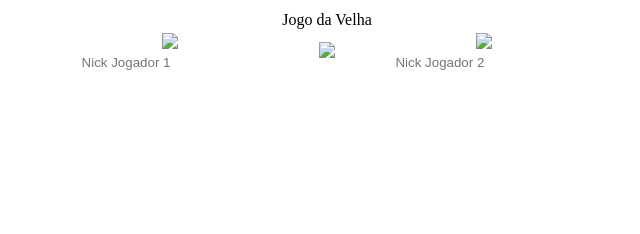
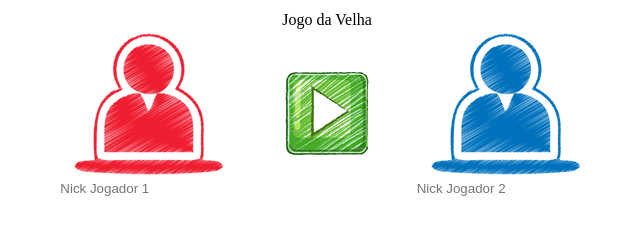
Before and after one commit to otaviotnk/JogoDaVelha, a plain HTML site: page index.html in a window 1280 px wide. Shown: the whole page, without its empty margins (313-953 px from the left). Drawn offline with Linux system fonts and the light colour scheme.

Commit message:
Update index.html

```diff
--- a/index.html
+++ b/index.html
@@ -19,15 +19,15 @@
 
 					<tr>
 						<td align="center">
-							<img src="imagens/jogador_1.png">
+							<img src="jogador_1.png">
 							<br>
 							<input id="entrada_apelido_jogador_1" type="text" name="" maxlength="10" placeholder="Nick Jogador 1"  style="border: 0px">
 						</td>
 						<td align="center">
-							<img id="btn_iniciar_jogo" src="imagens/iniciar.png">
+							<img id="btn_iniciar_jogo" src="iniciar.png">
 						</td>
 						<td align="center">
-							<img src="imagens/jogador_2.png">
+							<img src="jogador_2.png">
 							<br>
 							<input id="entrada_apelido_jogador_2" type="text" name="" maxlength="10" placeholder="Nick Jogador 2" style="border: 0px">
 						</td>
@@ -39,7 +39,7 @@
 
 		<div id="palco_jogo" style="display: none; margin-top: 50px; text-align: center;">
 			<div style="display: inline-block;">
-				<img src="imagens/jogador_1.png">
+				<img src="jogador_1.png">
 				<br>
 				<span id="nome_jogador_1"></span>
 			</div>
@@ -83,7 +83,7 @@
 			</div>
 
 			<div style="display: inline-block;">
-				<img src="imagens/jogador_2.png">
+				<img src="jogador_2.png">
 				<br>
 				<span id="nome_jogador_2"></span>
 			</div>
```
